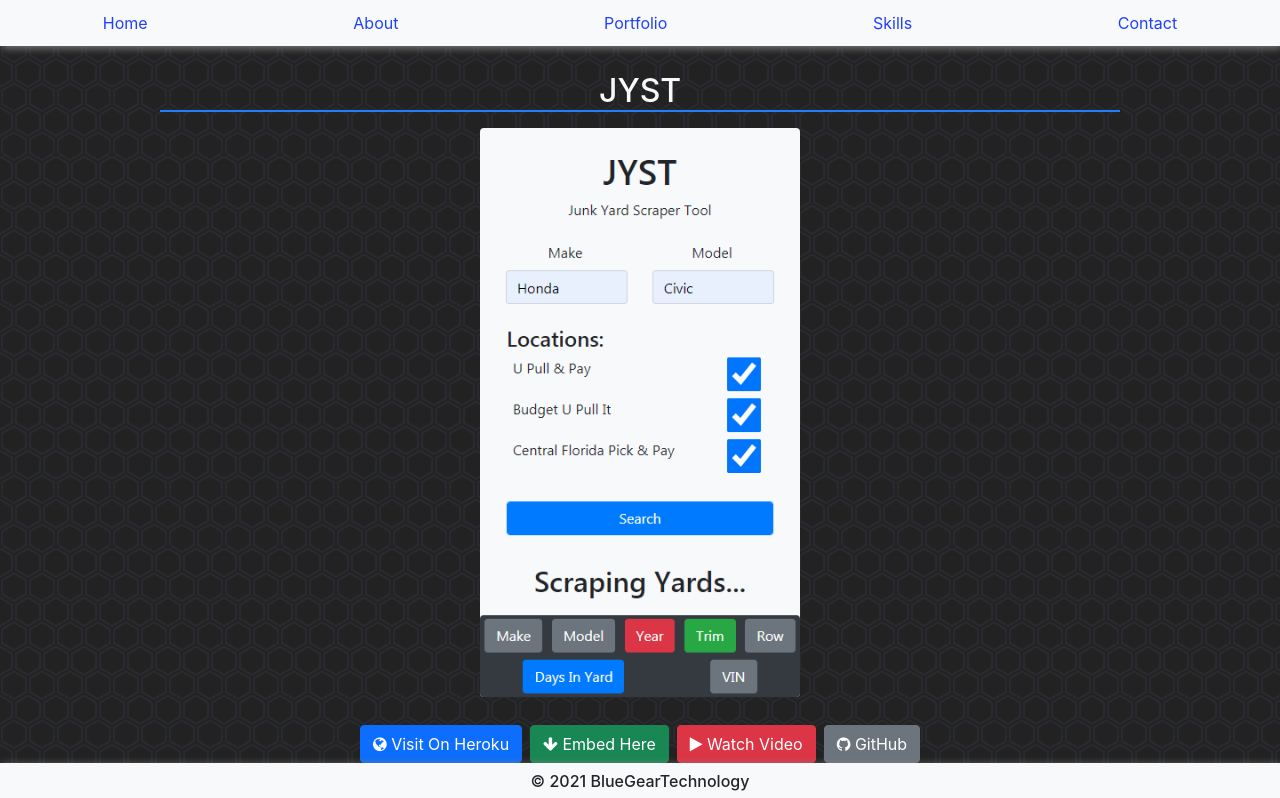
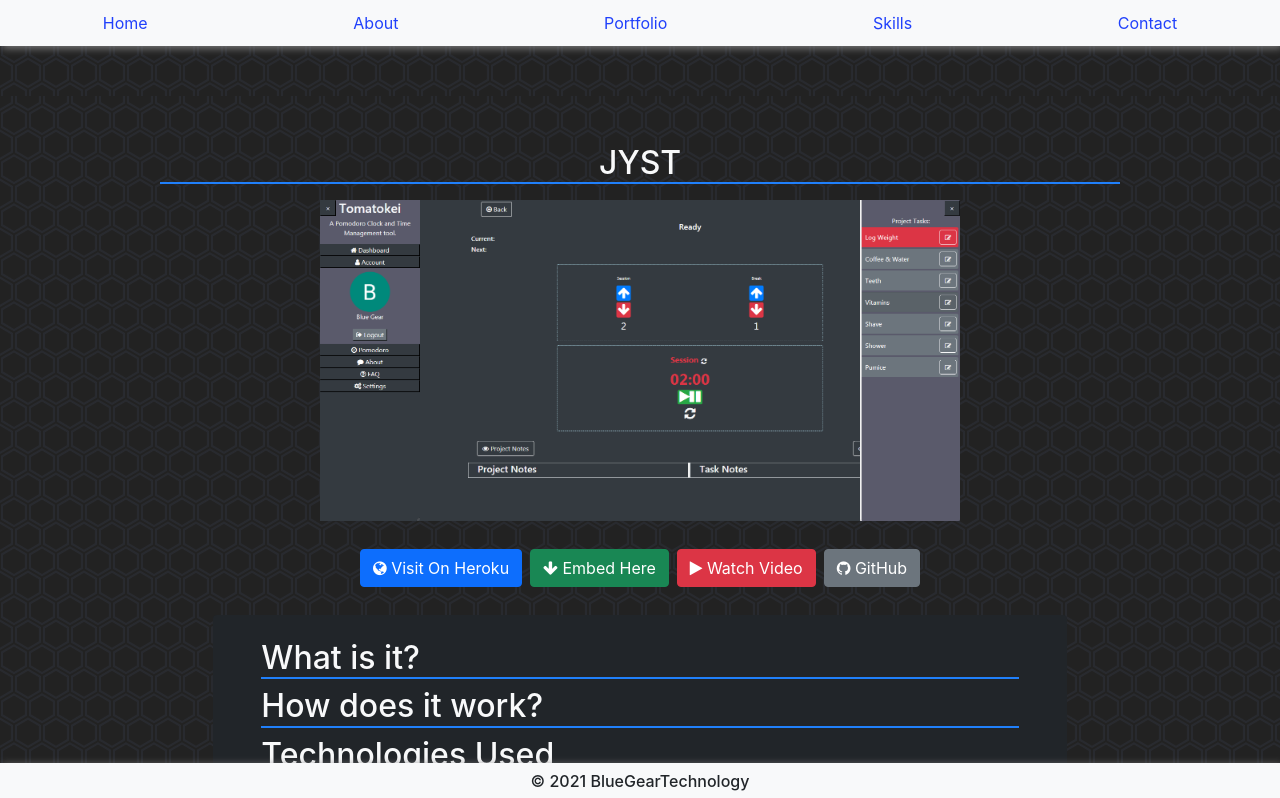
Before and after one commit to bluegeartechnology/portfolio, a React (Create React App) app: page /JYST in a window 1280 px wide. Shown: the top 798 px of the page. Built offline with nearby package versions, Linux system fonts and the light colour scheme.

Commit message:
Setting up ProjectPage to automatically populate proper screenshot. Started converting JYST to ProjectPage.

```diff
--- a/src/pages/projects/JYST.js
+++ b/src/pages/projects/JYST.js
@@ -1,6 +1,7 @@
 import React from 'react'
 import { useLocation, BrowserRouter as Router, Route, Switch, Link } from 'react-router-dom'
 import { useEffect } from 'react'
+import ProjectPage from '../../Components/ProjectPage'
 
 function useHistory() {
     useEffect(() => {
@@ -10,11 +11,31 @@ function useHistory() {
 
 const JYST = () => {
 
+    let what = <></>
+    let how = <></>
+    let tech = <></>
+    let learned = <></>
+
 
     useHistory();
 
     return (
         <div id="portfolio" className='py-5 my-4  text-light'>
+
+
+            {
+                <ProjectPage
+                    name='JYST'
+                    what={what}
+                    how={how}
+                    tech={tech}
+                    learned={learned}
+                    buttons={['github', 'youtube', 'embed', 'heroku']}
+                />
+            }
+
+
+
             <div className="animate__animated animate__fadeIn">
                 <h2 className='text-center col-9 mx-auto'>JYST</h2>
 
```
